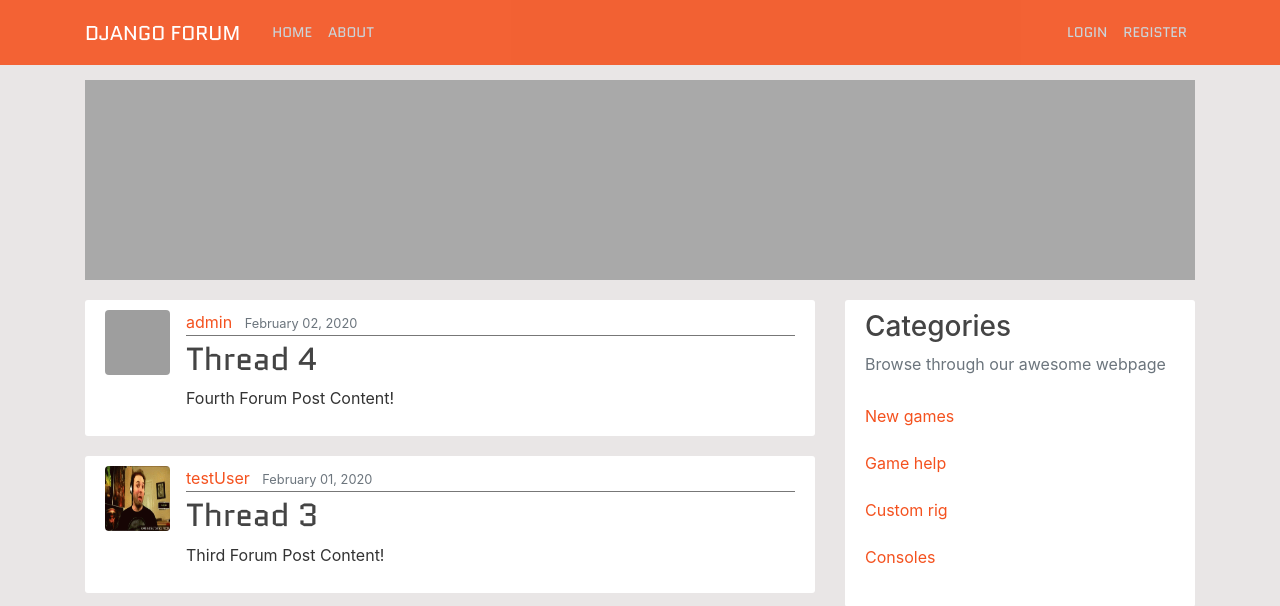
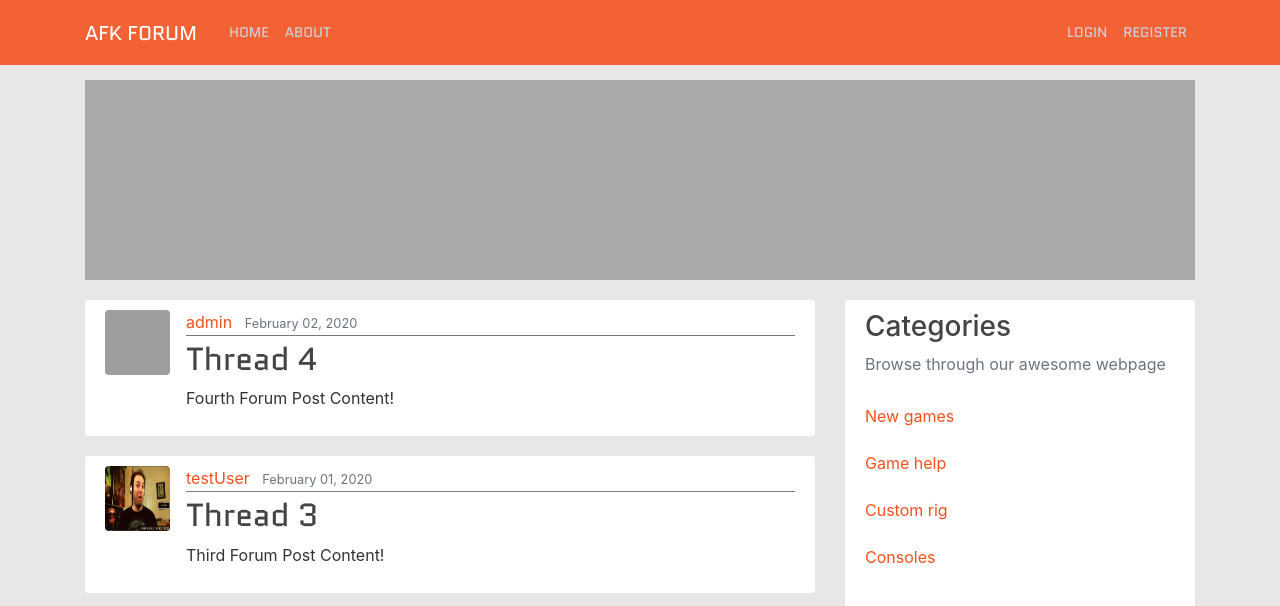
Before and after one commit to haralwit/pu-afkforum, a Django app: page / in a window 1280 px wide. Shown: the top 606 px of the page. Run offline with Django 3.2, Linux system fonts and the light colour scheme; data comes from the database, SQL or seed files in the repository; both versions use the stored data as it was after the commit; some libraries are stand-ins or nearby versions; grey boxes are pictures that could not be loaded.

Commit message:
Fix name

```diff
--- a/Kode/django_PU_project/blog/templates/blog/base.html
+++ b/Kode/django_PU_project/blog/templates/blog/base.html
@@ -24,7 +24,7 @@
     <header class="site-header">
         <nav class="navbar navbar-expand-md navbar-dark bg-steel fixed-top">
         <div class="container">
-            <a class="navbar-brand mr-4" href="{% url 'blog-home' %}">DJANGO FORUM</a>
+            <a class="navbar-brand mr-4" href="{% url 'blog-home' %}">AFK FORUM</a>
             <button class="navbar-toggler" type="button" data-toggle="collapse" data-target="#navbarToggle" aria-controls="navbarToggle" aria-expanded="false" aria-label="Toggle navigation">
             <span class="navbar-toggler-icon"></span>
             </button>
```
Also changed, not shown: Kode/django_PU_project/db.sqlite3.
